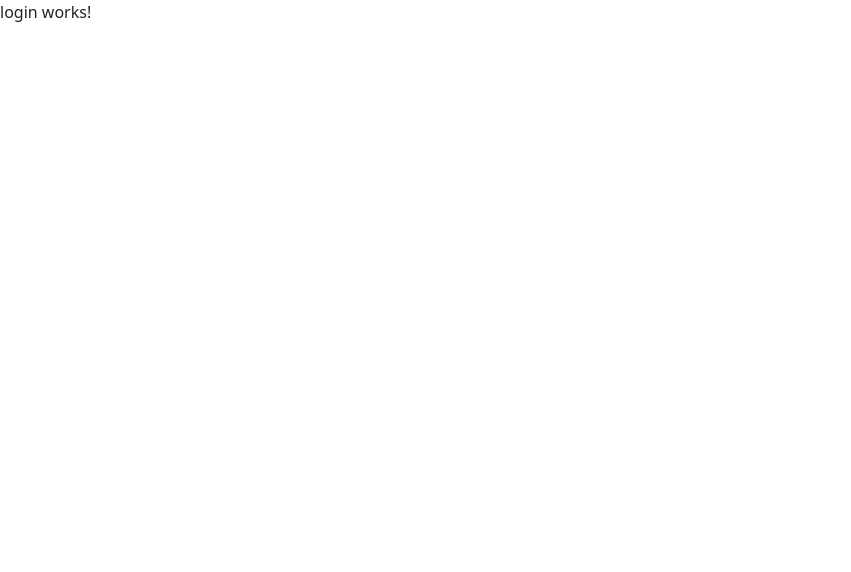
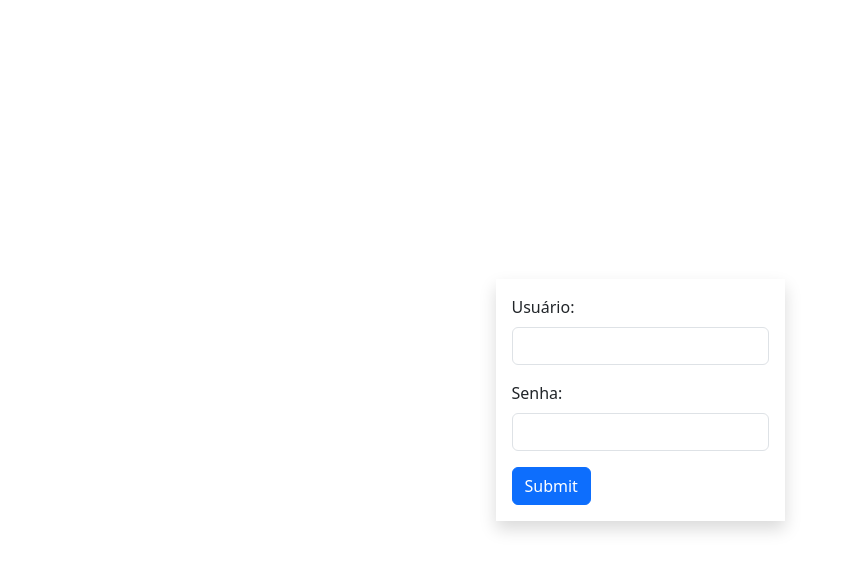
Before and after one commit to igors89/Ford_Enter_Sprint_Angular, an Angular app: page /login in a window 1280 px wide. Shown: the top 572 px of the page, without its empty margins (0-851 px from the left). Built offline with nearby package versions, Linux system fonts and the light colour scheme.

Commit message:
commit automatico

```diff
--- /dev/null
+++ b/login.ts
@@ -0,0 +1,5 @@
+export interface Login {
+  id: number,
+  user: string,
+  senha: string
+}
--- a/src/app/app.component.html
+++ b/src/app/app.component.html
@@ -1 +1,3 @@
-<router-outlet />
+<div class="d-flex flex-column justify-content-center align-items-center h-100">
+  <router-outlet />
+</div>
--- /dev/null
+++ b/src/app/components/login-form/login-form.component.html
@@ -0,0 +1,11 @@
+<form class="p-3 shadow">
+  <div class="mb-3">
+    <label for="exampleInputEmail1" class="form-label">Usuário:</label>
+    <input type="email" class="form-control" id="exampleInputEmail1" aria-describedby="emailHelp">
+  </div>
+  <div class="mb-3">
+    <label for="exampleInputPassword1" class="form-label">Senha:</label>
+    <input type="password" class="form-control" id="exampleInputPassword1">
+  </div>
+  <button type="submit" class="btn btn-primary">Submit</button>
+</form>
--- a/src/app/components/login/login.component.html
+++ b/src/app/components/login/login.component.html
@@ -1 +1 @@
-<p>login works!</p>
+<app-login-form></app-login-form>
--- a/src/app/components/login/login.component.ts
+++ b/src/app/components/login/login.component.ts
@@ -1,8 +1,9 @@
 import { Component } from '@angular/core';
+import { LoginFormComponent } from "../login-form/login-form.component";
 
 @Component({
   selector: 'app-login',
-  imports: [],
+  imports: [LoginFormComponent],
   templateUrl: './login.component.html',
   styleUrl: './login.component.css'
 })
--- a/src/index.html
+++ b/src/index.html
@@ -8,6 +8,6 @@
   <link rel="icon" type="image/x-icon" href="favicon.ico">
 </head>
 <body>
-  <app-root></app-root>
+  <app-root class="h-100"></app-root>
 </body>
 </html>
--- a/src/styles.css
+++ b/src/styles.css
@@ -1 +1,10 @@
 /* You can add global styles to this file, and also import other style files */
+* {
+  padding: 0;
+  margin: 0;
+}
+
+body {
+  box-sizing: border-box;
+  height: 100vh;
+}
```
Also changed, not shown: src/app/components/login-form/login-form.component.ts (added, +11 -0 lines), src/app/services/login.service.ts (added, +18 -0 lines), src/app/components/login-form/login-form.component.css (added).
